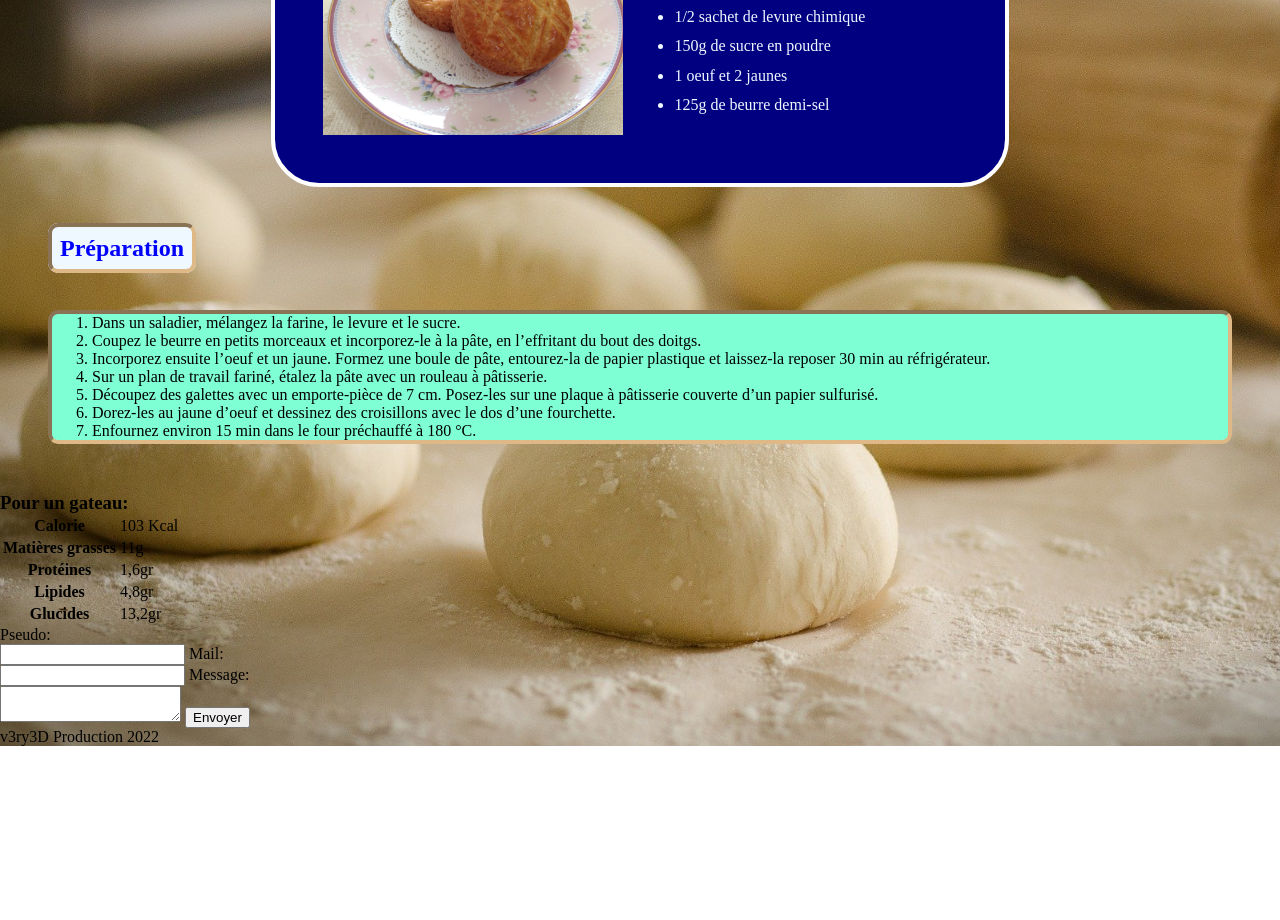
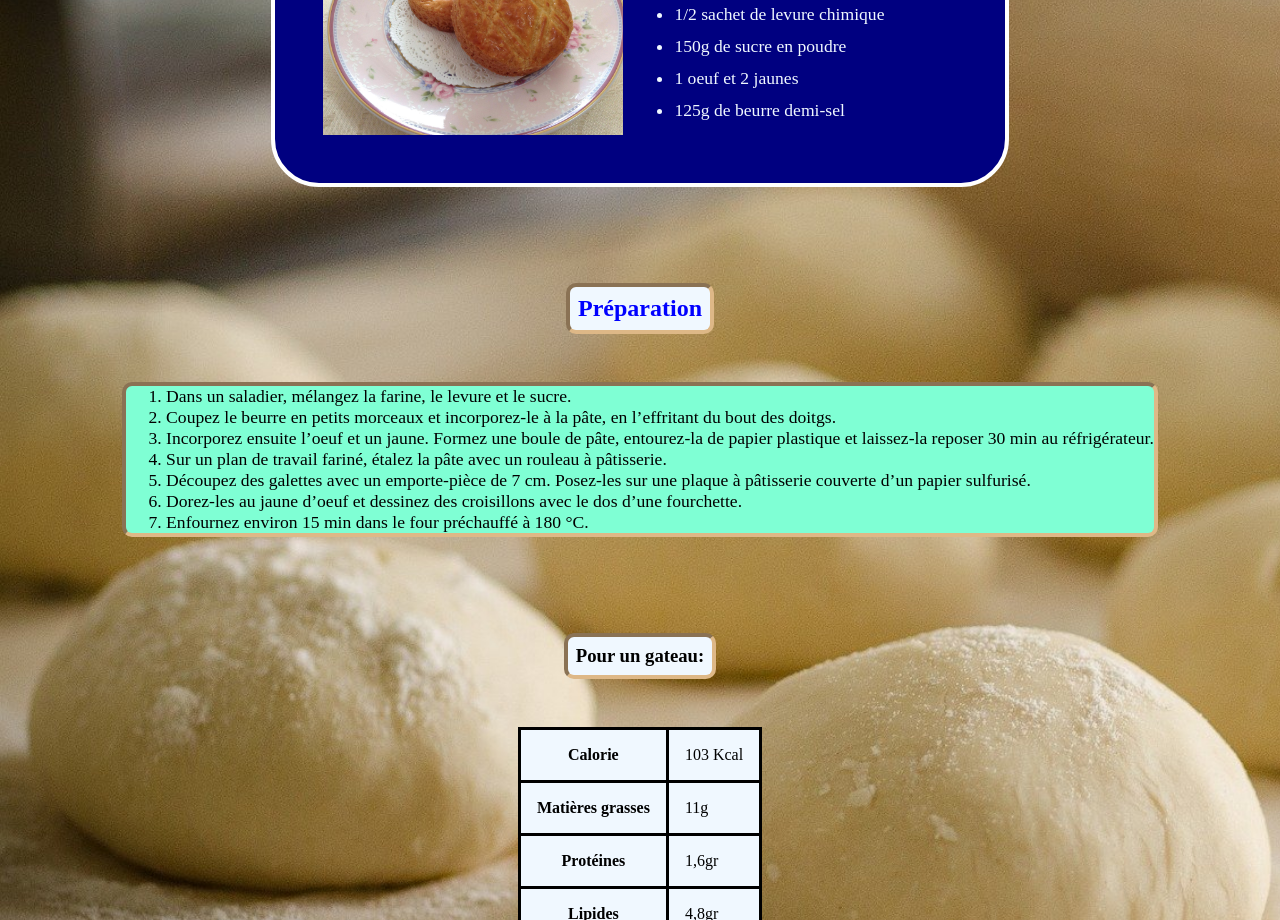
Before and after one commit to v3ry/css-challenge, a plain HTML site: page index.html in a window 1280 px wide. Shown: the part 259-1179 px from the top of the page. Before the commit the page ends 1005 px from the top, so only its background shows below. Drawn offline with Linux system fonts and the light colour scheme.

Commit message:
Mie en forme des valeurs nutritionnelle

```diff
--- a/style.css
+++ b/style.css
@@ -46,6 +46,7 @@ h1 span{
 .header ul li{
     color: aliceblue;
     margin: 0.7rem;
+    font-size: 1.1rem;
 
 
 }
@@ -53,7 +54,9 @@ h1 span{
     margin: 3rem;
 }
 .main h2{
-    display: inline;
+    display: block;
+    width: fit-content;
+    margin: 3rem auto auto auto;
     color: blue;
     padding: 0.5rem;
     background-color: aliceblue;
@@ -62,7 +65,28 @@ h1 span{
 }
 .main ol{
     margin: 3rem auto auto auto;
+    width:fit-content;
     background-color: aquamarine;
     border: 4px inset burlywood;
     border-radius: 10px;
+    font-size: 1.1rem;
 }
+
+.calorie h3{
+    width: fit-content;
+    margin: 3rem auto;
+    padding: 0.5rem;
+    background-color: aliceblue;
+    border: 4px inset burlywood;
+    border-radius: 10px;
+}
+.calorie table{
+    margin: 3rem auto;
+    width: fit-content;
+    background-color: aliceblue;
+    border-collapse: collapse;
+}
+.calorie th,td{
+    border: 3px solid black;
+    padding: 1rem;
+}
```
